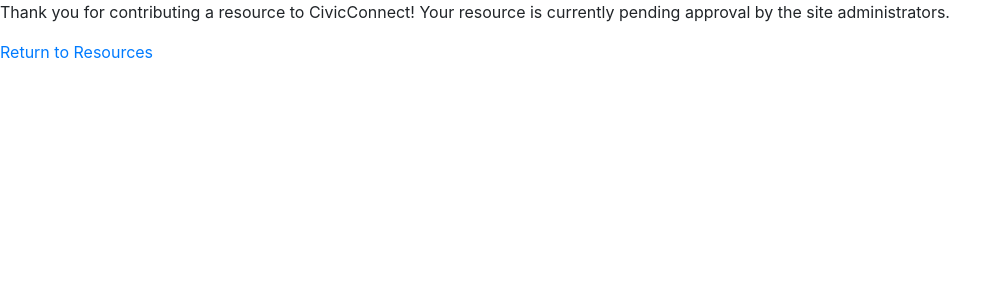
After one commit to emilybuerk/civic-connect, a Django app: page /civicconnect/resources/submit/thanks in a window 1280 px wide. The commit adds this page. Shown: the top 300 px of the page, without its empty margins (0-1008 px from the left). Run offline with Django 3.2, Linux system fonts and the light colour scheme; some libraries are stand-ins or nearby versions.

Commit message:
links to resource submission

```diff
--- /dev/null
+++ b/main_page/templates/main_page/resource_thanks.html
@@ -0,0 +1,18 @@
+{% load static %}
+<!DOCTYPE html>
+<html lang="en">
+<head>
+    <meta charset="UTF-8">
+    <meta name="viewport" content="width=device-width, initial-scale=1.0">
+    <meta http-equiv="X-UA-Compatible" content="ie=edge">
+    <title>Resources - Civic Connect</title>
+    <link rel="stylesheet" href="https://maxcdn.bootstrapcdn.com/bootstrap/4.0.0/css/bootstrap.min.css" integrity="sha384-Gn5384xqQ1aoWXA+058RXPxPg6fy4IWvTNh0E263XmFcJlSAwiGgFAW/dAiS6JXm" crossorigin="anonymous">
+    <link rel="stylesheet" href="{% static 'main_page/resource_thanks.css' %}" />
+</head>
+<body>
+    <p>
+        Thank you for contributing a resource to CivicConnect! Your resource is currently pending approval by the site administrators.
+    </p>
+    <a href="{% url 'main_page:resource_submit_page' ">Return to Resources</a>
+</body>
+</html>
--- a/main_page/templates/main_page/resources.html
+++ b/main_page/templates/main_page/resources.html
@@ -26,5 +26,6 @@
             </ul>
         {% endif %}
     {% endfor %}
+    <a id="CreateResourceButton" href="{% url 'main_page:resource_submit_page' ">Add Resource</a>
 </body>
 </html>
--- a/main_page/urls.py
+++ b/main_page/urls.py
@@ -9,5 +9,6 @@ urlpatterns = [
     path('email/', views.email, name='email_page'),
     path('resources/', views.ResourceView.as_view(), name='resource_page'),
     path('resources/submit/', views.resource_submit_form, name='resource_submit_page'),
-    path('resources/submit/processing', views.submit_resource, name='resource_submission')
+    path('resources/submit/processing', views.submit_resource, name='resource_submission'),
+    path('resources/submit/thanks', views.resource_thanks, name='resource_thanks')
 ]
--- a/main_page/views.py
+++ b/main_page/views.py
@@ -56,6 +56,13 @@ def email(request):
     return HttpResponse("This is email page")
 
 
+def resource_thanks(request):
+    template_name = 'main_page/resource_thanks.html'
+    context = {}
+
+    return render(request, template_name, context)
+
+
 def submit_resource(request):
     # Get POST data
     error = False
```
